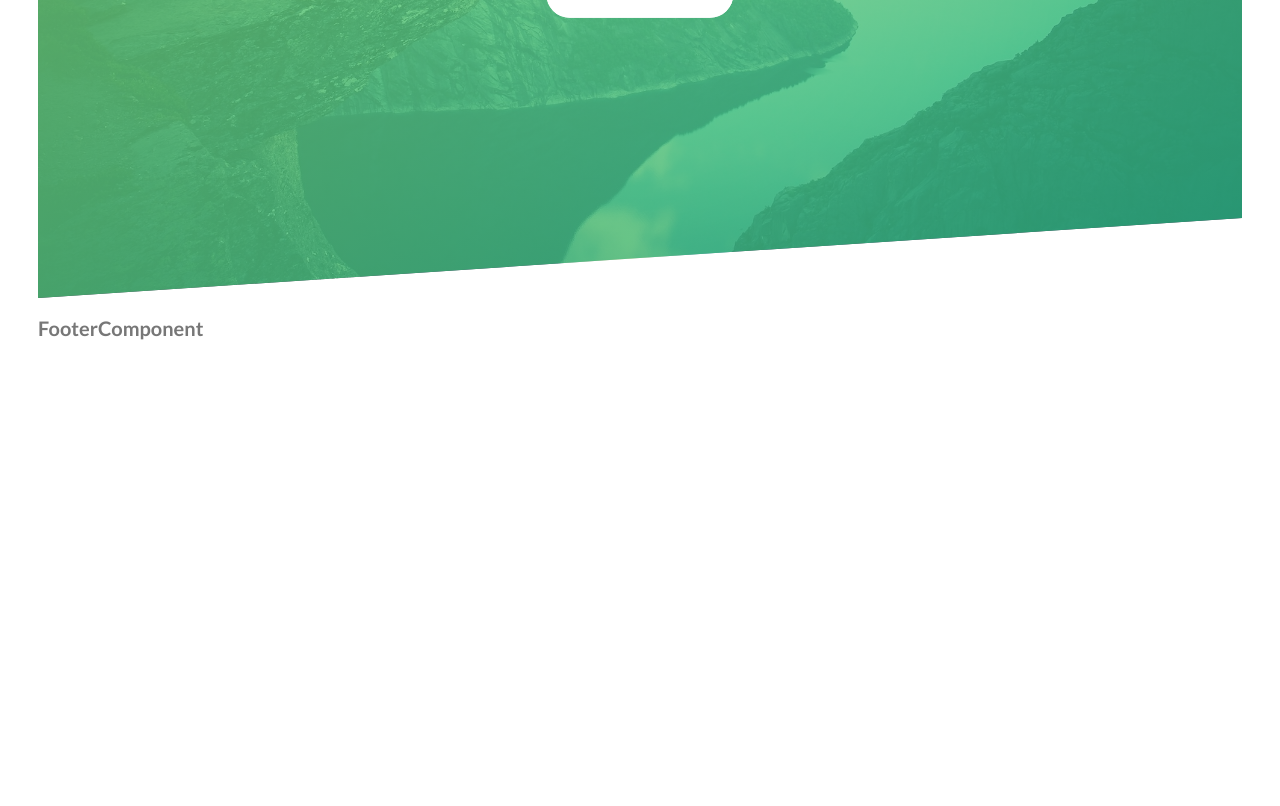
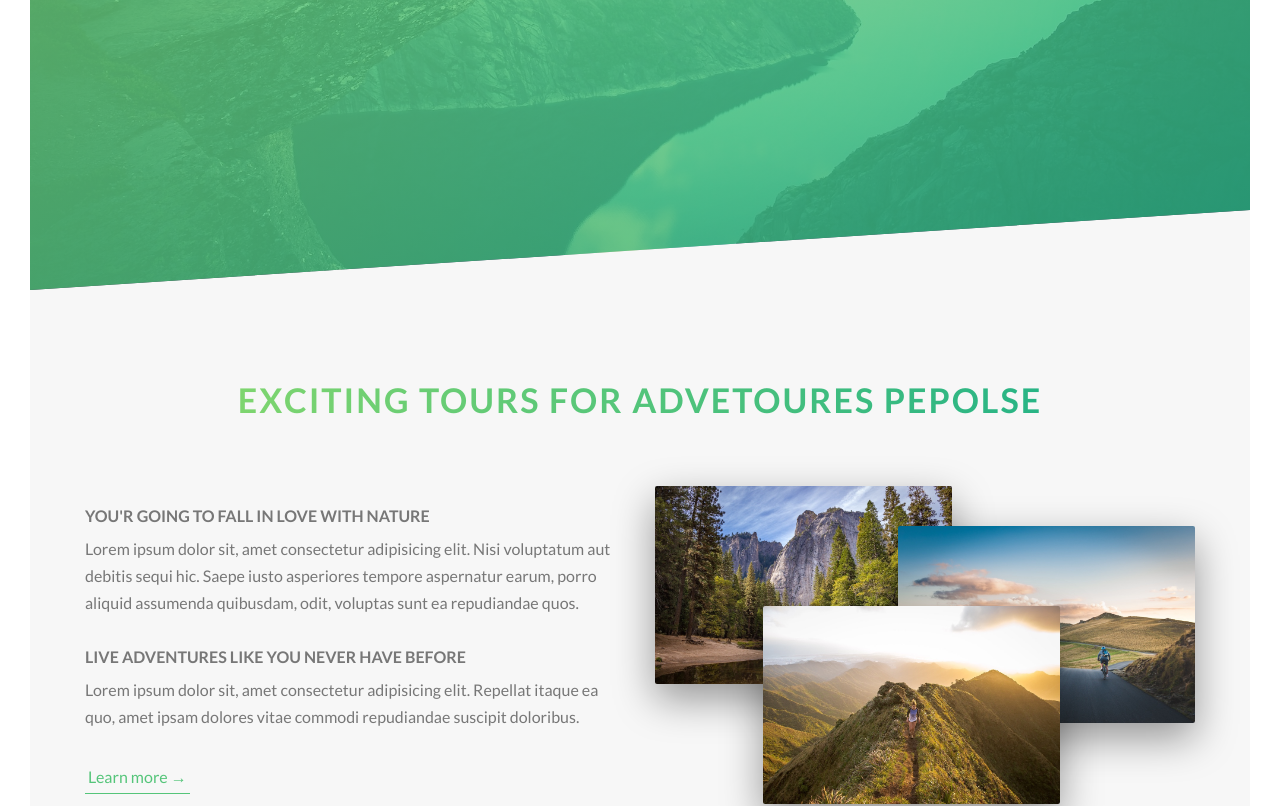
Before and after one commit to mohammadsafia/AdvanceCss, a React (Create React App) app: page / in a window 1280 px wide. Shown: the part 420-1226 px from the top of the page. Before the commit the page ends 817 px from the top, so only its background shows below. Built offline with nearby package versions, Linux system fonts and the light colour scheme.

Commit message:
Make  about section

```diff
--- a/package.json
+++ b/package.json
@@ -6,11 +6,13 @@
     "@testing-library/jest-dom": "^4.2.4",
     "@testing-library/react": "^9.4.0",
     "@testing-library/user-event": "^7.2.1",
+    "bootstrap": "^4.4.1",
     "node-sass": "^4.13.0",
     "react": "^16.12.0",
     "react-dom": "^16.12.0",
     "react-router-dom": "^5.1.2",
-    "react-scripts": "3.3.0"
+    "react-scripts": "3.3.0",
+    "reactstrap": "^8.2.0"
   },
   "scripts": {
     "start": "react-scripts start",
--- a/src/App.js
+++ b/src/App.js
@@ -2,12 +2,14 @@ import React, { Fragment } from "react";
 import { BrowserRouter } from "react-router-dom";
 import Header from "./components/Header/header.component";
 import Footer from "./components/Footer/footer.component";
+import About from "./components/about/about.component";
 import "./App.scss";
 function App() {
   return (
     <Fragment>
       <BrowserRouter>
         <Header />
+        <About />
         <Footer />
       </BrowserRouter>
     </Fragment>
--- a/src/App.scss
+++ b/src/App.scss
@@ -1,3 +1,3 @@
-
 @import "./components/Header/header.style.scss";
 @import "./components/Footer/footer.style.scss";
+@import "./components/about/about.style.scss";
--- a/src/components/Header/header.component.jsx
+++ b/src/components/Header/header.component.jsx
@@ -18,7 +18,7 @@ class Header extends Component {
             <span className="heading-primary--main">Terkwaz</span>
             <span className="heading-primary--sub">business solutions </span>
           </h1>
-          <Link className="btn btn--white btn--animated">
+          <Link to="/" className="btn btn--white btn--animated">
             Discover our tours
           </Link>
         </div>
--- a/src/components/Header/header.style.scss
+++ b/src/components/Header/header.style.scss
@@ -3,15 +3,16 @@
 @import "../abstracts/variables";
 @import "../base/base";
 @import "../base/animations";
-@import "../base/typography";
 @import "../base/utilities";
 @import "../base/button";
 
 .header {
   height: 85vh;
-  background-image: linear-gradient(to right bottom,
+  background-image: linear-gradient(
+      to right bottom,
       rgba($color-primary-light, 0.8),
-      rgba($color-primary-dark, 0.8)),
+      rgba($color-primary-dark, 0.8)
+    ),
     url("/assets/img/hero.jpg");
   background-size: cover;
   background-position: top;
--- /dev/null
+++ b/src/components/about/about.component.jsx
@@ -0,0 +1,66 @@
+import React, { Component } from "react";
+import { Link } from "react-router-dom";
+import "./about.style.scss";
+class About extends Component {
+  state = {};
+  render() {
+    return (
+      <main>
+        <section className="section-about">
+          <div className="container">
+            <div className="text-center u-margin-bottom-8">
+              <h2 className="heading-secondary">
+                Exciting tours for advetoures pepolse
+              </h2>
+            </div>
+            <div className="row">
+              <div className="col-md-6">
+                <h3 className="heading-tertiary mb-3">
+                  You'r going to fall in love with nature
+                </h3>
+                <p className="paragraph">
+                  Lorem ipsum dolor sit, amet consectetur adipisicing elit. Nisi
+                  voluptatum aut debitis sequi hic. Saepe iusto asperiores
+                  tempore aspernatur earum, porro aliquid assumenda quibusdam,
+                  odit, voluptas sunt ea repudiandae quos.
+                </p>
+                <h3 className="heading-tertiary mb-3">
+                  Live adventures like you never have before
+                </h3>
+                <p className="paragraph">
+                  Lorem ipsum dolor sit, amet consectetur adipisicing elit.
+                  Repellat itaque ea quo, amet ipsam dolores vitae commodi
+                  repudiandae suscipit doloribus.
+                </p>
+                <Link to="/" className="btn-text">
+                  Learn more &rarr;
+                </Link>
+              </div>
+              <div className="col-md-6">
+                <div className="composition">
+                  <img
+                    src="/assets/img/nat-1-large.jpg"
+                    alt="Photo1"
+                    className="composition__photo composition__photo--p1"
+                  />
+                  <img
+                    src="/assets/img/nat-2-large.jpg"
+                    alt="Photo2"
+                    className="composition__photo composition__photo--p2"
+                  />
+                  <img
+                    src="/assets/img/nat-3-large.jpg"
+                    alt="Photo3"
+                    className="composition__photo composition__photo--p3"
+                  />
+                </div>
+              </div>
+            </div>
+          </div>
+        </section>
+      </main>
+    );
+  }
+}
+
+export default About;
--- /dev/null
+++ b/src/components/about/about.style.scss
@@ -0,0 +1,96 @@
+@import "../abstracts/functions";
+@import "../abstracts/mixins";
+@import "../abstracts/variables";
+@import "../base/base";
+@import "../base/animations";
+@import "../base/utilities";
+@import "../base/button";
+
+.section-about {
+  background-color: $color-gray-light-1;
+  padding: 25rem 0;
+  margin-top: -20vh;
+  .heading-secondary {
+    font-size: 3.4rem;
+    text-transform: uppercase;
+    font-weight: 700;
+    display: inline-block;
+    background-image: linear-gradient(
+      to right,
+      $color-primary-light,
+      $color-primary-dark
+    );
+    -webkit-background-clip: text;
+    color: transparent;
+    letter-spacing: 0.2rem;
+    transition: all 0.2s;
+    &:hover {
+      transform: skewY(2deg) skewX(15deg) scale(1.1);
+      text-shadow: 0.5rem 1rem 2rem rgba($color: $color-black, $alpha: 0.2);
+    }
+  }
+  .heading-tertiary {
+    font-size: $defalut-font-size;
+    font-weight: 700;
+    text-transform: uppercase;
+  }
+  .paragraph {
+    font-size: $defalut-font-size;
+    &:not(:last-child) {
+      margin-bottom: 3rem;
+    }
+  }
+  .btn-text {
+    &:link,
+    &:visited {
+      font-size: $defalut-font-size;
+      color: $color-primary;
+      display: inline-block;
+      text-decoration: none;
+      border-bottom: 0.1rem solid $color-primary;
+      padding: 0.3rem;
+      transition: all 0.2s;
+    }
+    &:hover {
+      background-color: $color-primary;
+      color: $color-white;
+      box-shadow: 0 1rem 2rem rgba($color: $color-black, $alpha: 0.15);
+      transform: translateY(-0.2rem);
+    }
+    &:active {
+      box-shadow: 0 1rem 2rem rgba($color: $color-black, $alpha: 0.15);
+      transform: translateY(0);
+    }
+  }
+  .composition {
+    position: relative;
+    &__photo {
+      width: 55%;
+      box-shadow: 0 1.5rem 4rem rgba($color: $color-black, $alpha: 0.4);
+      border-radius: 2px;
+      position: absolute;
+      z-index: 5;
+      transition: all 0.2s;
+      outline-offset: 2rem;
+      &--p1 {
+        left: 0;
+        top: -2rem;
+      }
+      &--p2 {
+        right: 0;
+        top: 2rem;
+      }
+      &--p3 {
+        left: 20%;
+        top: 10rem;
+      }
+
+      &:hover {
+        outline: 1.5rem solid $color-primary;
+        transform: scale(1.05) translateY(-0.5rem);
+        box-shadow: 0 2.5rem 4rem rgba($color: $color-black, $alpha: 0.5);
+        z-index: 10;
+      }
+    }
+  }
+}
--- a/src/components/abstracts/_variables.scss
+++ b/src/components/abstracts/_variables.scss
@@ -3,4 +3,8 @@ $color-primary-light: #7ed56f;
 $color-primary-dark: #28b485;
 $color-gray-dark: #777;
 $color-white: #fff;
-$color-black:#000;
+$color-black: #000;
+$color-gray-light-1: #f7f7f7;
+
+// Font size
+$defalut-font-size: 1.6rem;
--- a/src/components/base/_utilities.scss
+++ b/src/components/base/_utilities.scss
@@ -0,0 +1,3 @@
+.u-margin-bottom-8 {
+  margin-bottom: 8rem;
+}
--- a/src/index.js
+++ b/src/index.js
@@ -1,6 +1,7 @@
 import React from "react";
 import ReactDOM from "react-dom";
 import App from "./App";
+import "bootstrap/dist/css/bootstrap.css";
 import "./index.scss";
 
 ReactDOM.render(<App />, document.getElementById("root"));
```
Also changed, not shown: src/components/base/_typography.scss (deleted), 1 other file (tests, documents, lock files or other folders).
